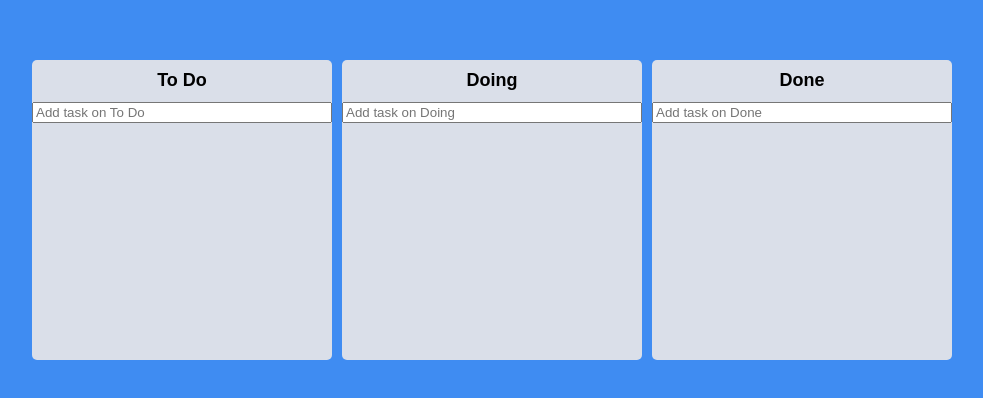
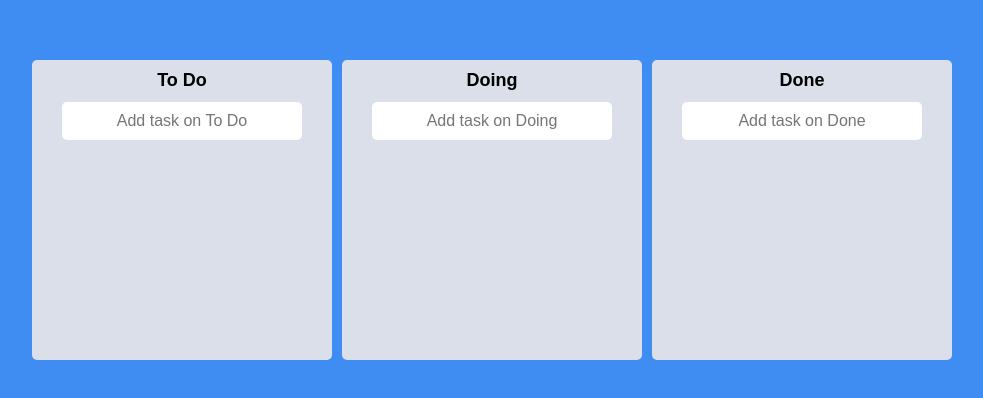
Before and after one commit to nomadcoders/react-masterclass, a React (Create React App) app: page / in a window 1280 px wide. Shown: the part 190-588 px from the top of the page, without its empty margins (148-1131 px from the left). Built offline with nearby package versions, Linux system fonts and the light colour scheme.

Commit message:
5.16 Code Challenge

```diff
--- a/src/App.tsx
+++ b/src/App.tsx
@@ -24,7 +24,7 @@ const Boards = styled.div`
 function App() {
   const [toDos, setToDos] = useRecoilState(toDoState);
   const onDragEnd = (info: DropResult) => {
-    const { destination, draggableId, source } = info;
+    const { destination, source } = info;
     if (!destination) return;
     if (destination?.droppableId === source.droppableId) {
       // same board movement.
--- a/src/Components/Board.tsx
+++ b/src/Components/Board.tsx
@@ -42,8 +42,18 @@ const Area = styled.div<IAreaProps>`
 
 const Form = styled.form`
   width: 100%;
+  display: flex;
+  justify-content: center;
+  padding-bottom: 10px;
   input {
-    width: 100%;
+    font-size: 16px;
+    border: 0;
+    background-color: white;
+    width: 80%;
+    padding: 10px;
+    border-radius: 5px;
+    text-align: center;
+    margin: 0 auto;
   }
 `;
 
```
